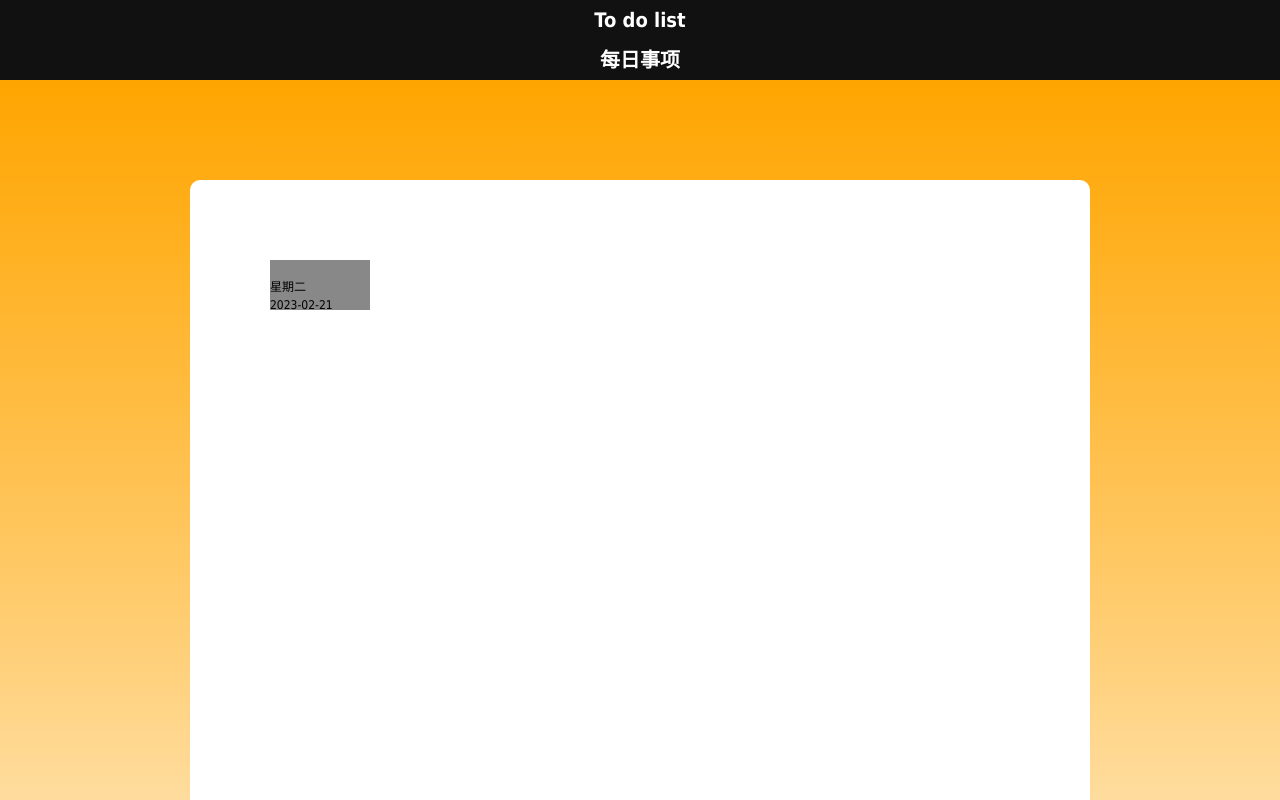
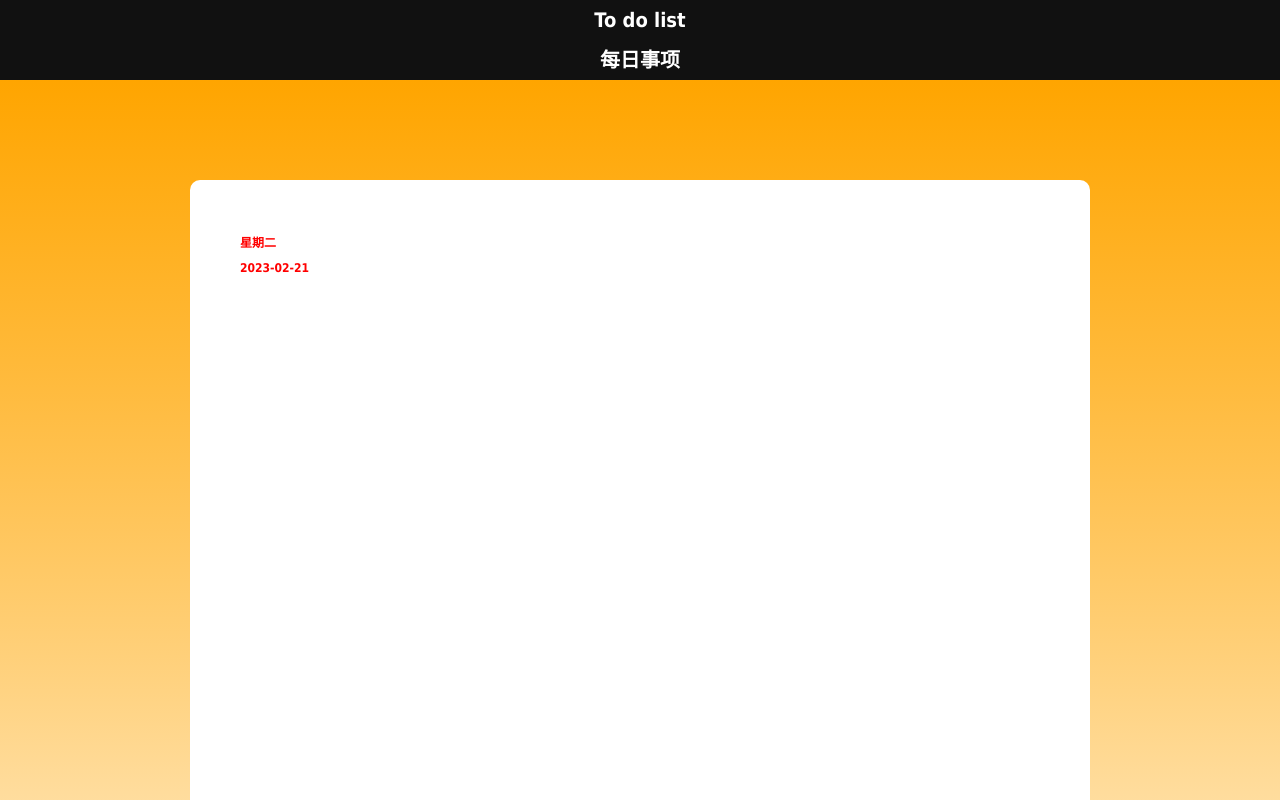
Before and after one commit to mcmin001/hello-css, a Vue app: page / in a window 1280 px wide. Shown: the top 800 px of the page. Built offline with nearby package versions, Linux system fonts and the light colour scheme.

Commit message:
提交css样式

```diff
--- a/src/components/Content.vue
+++ b/src/components/Content.vue
@@ -2,8 +2,8 @@
   <div class="content">
     <div class="todo-box">
       <div class="todo-box-time">
-        <br>星期二<br>
-        2023-02-21
+        <p>星期二</p>
+        <p>2023-02-21</p>
       </div>
     </div>
   </div>
@@ -34,13 +34,18 @@ export default {
 }
 
 .todo-box-time{
-  width: 100px;
   height: 50px;
-  background: #888888;
   position: relative;
-  left:80px;
-  top:80px;
-
+  left:50px;
+  top:50px;
+  display: inline-flex;
+  flex-direction: column;
+  justify-content: space-around;
+  align-items: flex-start;
+  font-weight: bold;
+  color: red;
 }
 
+
+
 </style>
```
